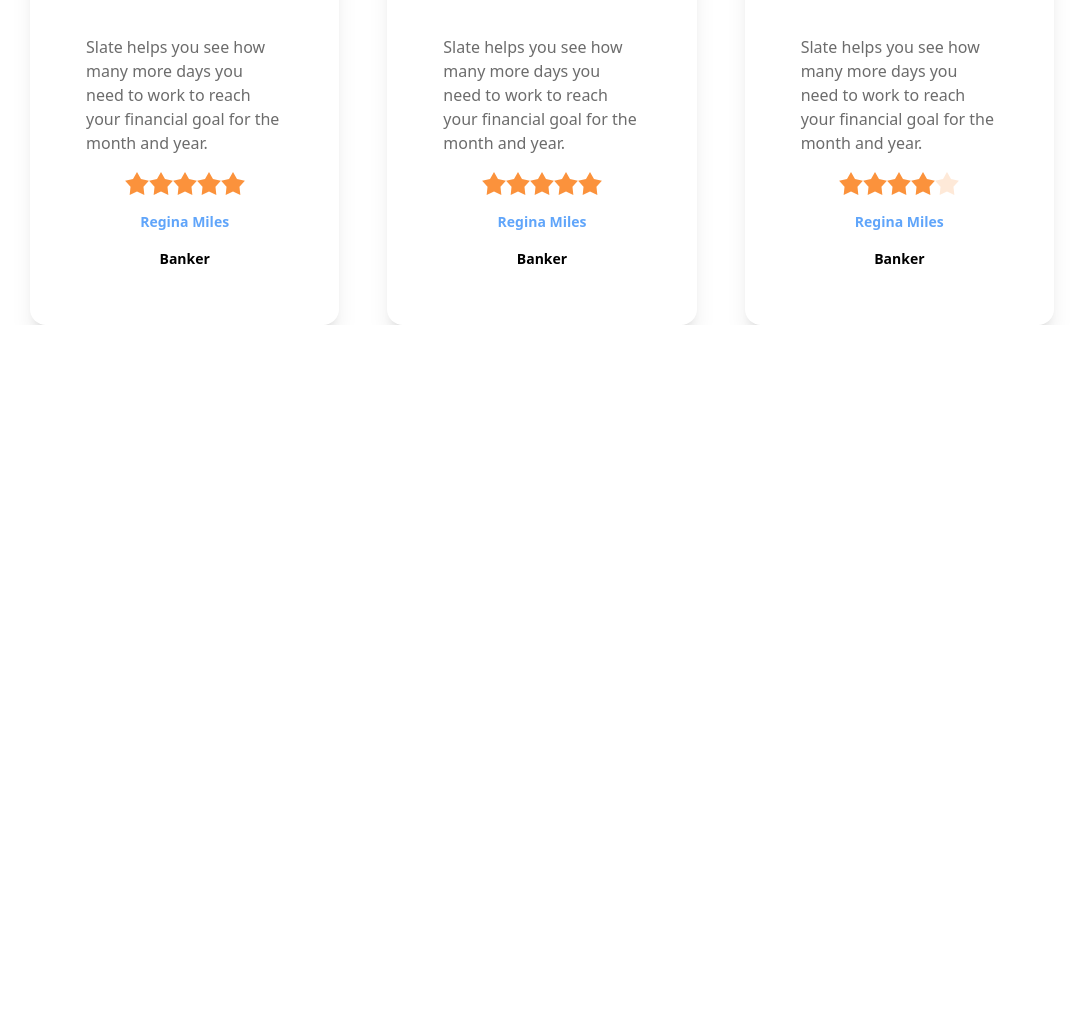
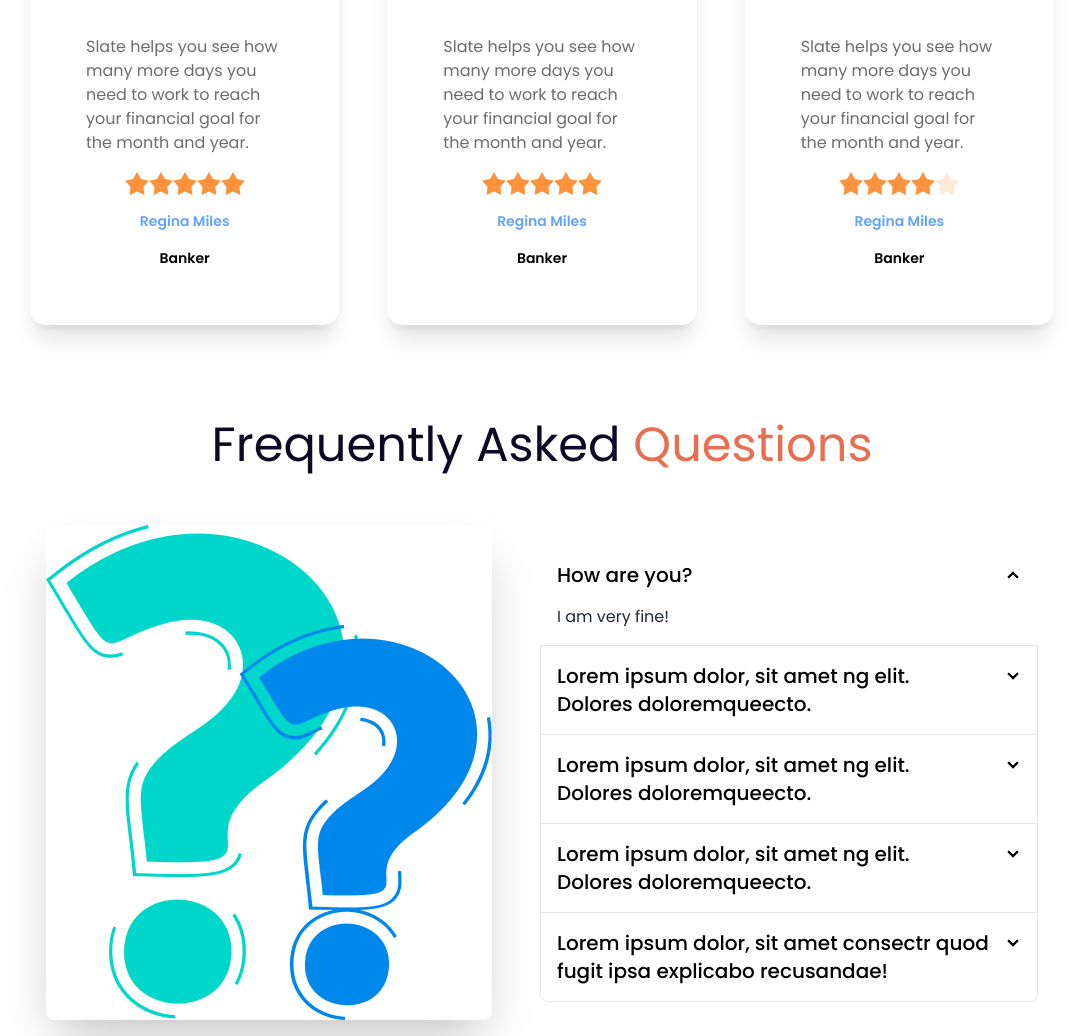
Before and after one commit to Anupam2570632/Biker-Zone, a plain HTML site: page index.html in a window 1280 px wide. Shown: the part 2401-3437 px from the top of the page, without its empty margins (98-1181 px from the left). Before the commit the page ends 2726 px from the top, so only its background shows below. Drawn offline with nearby package versions, Linux system fonts and the light colour scheme.

Commit message:
FAQ section added

```diff
--- a/index.html
+++ b/index.html
@@ -11,16 +11,16 @@
     <link rel="preconnect" href="https://fonts.gstatic.com" crossorigin>
     <link href="https://fonts.googleapis.com/css2?family=Poppins:wght@400;500;600;700;800&display=swap"
         rel="stylesheet">
-        <style>
-        .poppins{
+    <style>
+        .poppins {
             font-family: 'Poppins', sans-serif;
-            }
+        }
     </style>
     <link href="https://cdn.jsdelivr.net/npm/daisyui@4.6.0/dist/full.min.css" rel="stylesheet" type="text/css" />
     <script src="https://cdn.tailwindcss.com"></script>
 </head>
 
-<body class="bg-white text-[poppins]">
+<body class="bg-white poppins">
     <header class="lg:w-4/5 lg:mx-auto md:pt-8 pt-4 lg:pt-14">
         <div class="navbar flex justify-between">
             <div class="navbar-start">
@@ -283,6 +283,68 @@
             </div>
         </section>
 
+        <!-- FAQ section -->
+        <section class="lg:w-4/5 lg:mx-auto mt-6 lg:mt-24">
+            <h1
+                class="mb-5 lg:mb-10 sm:mb-4 md:mb-7 text-[#0D0925] text-center sm:text-4xl md:text-5xl lg:text-5xl text-3xl">
+                Frequently Asked <span class="text-[#E76F51]">Questions</span></h1>
+
+            <div class="hero">
+                <div class="hero-content flex-col gap-12 lg:flex-row">
+                    <img src="./others/faq.png" class="w-auto rounded-lg shadow-2xl" />
+                    <div class="join join-vertical w-full">
+                        <div class="collapse collapse-arrow join-item border border-base-100">
+                            <input type="radio" name="my-accordion-4" checked="checked" />
+                            <div class="collapse-title text-xl font-medium text-black">
+
+                                How are you?
+                            </div>
+                            <div class="collapse-content">
+                                <p>I am very fine!</p>
+                            </div>
+                        </div>
+                        <div class="collapse collapse-arrow join-item border border-base-300">
+                            <input type="radio" name="my-accordion-4" />
+                            <div class="collapse-title text-xl font-medium text-black">
+                                Lorem ipsum dolor, sit amet ng elit. Dolores doloremqueecto.
+                            </div>
+                            <div class="collapse-content">
+                                <p>Lorem ipsum dolor sit amet consectetur Molquam?</p>
+                            </div>
+                        </div>
+                        <div class="collapse collapse-arrow join-item border border-base-300">
+                            <input type="radio" name="my-accordion-4" />
+                            <div class="collapse-title text-xl font-medium text-black">
+                                Lorem ipsum dolor, sit amet ng elit. Dolores doloremqueecto.
+                            </div>
+                            <div class="collapse-content">
+                                <p>Lorem ipsum dolor sit amet consectetur Molquam?</p>
+                            </div>
+                        </div>
+                        <div class="collapse collapse-arrow join-item border border-base-300">
+                            <input type="radio" name="my-accordion-4" />
+                            <div class="collapse-title text-xl font-medium text-black">
+                                Lorem ipsum dolor, sit amet ng elit. Dolores doloremqueecto.
+                            </div>
+                            <div class="collapse-content">
+                                <p>Lorem ipsum dolor sit amet consectetur Molquam?</p>
+                            </div>
+                        </div>
+                        <div class="collapse collapse-arrow join-item border border-base-300">
+                            <input type="radio" name="my-accordion-4" />
+                            <div class="collapse-title text-xl font-medium text-black">
+                               Lorem ipsum dolor, sit amet consectr quod fugit ipsa explicabo recusandae!
+                            </div>
+                            <div class="collapse-content">
+                                <p>Lorem ipsum dolor sit amet, consectetur ng elit.</p>
+                            </div>
+                        </div>
+                    </div>
+                </div>
+            </div>
+
+        </section>
+
     </main>
 
 
```
